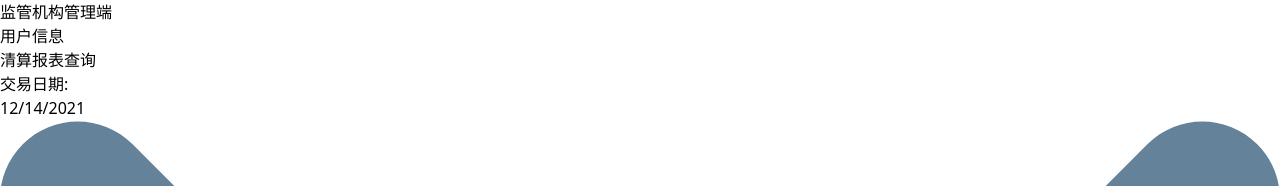
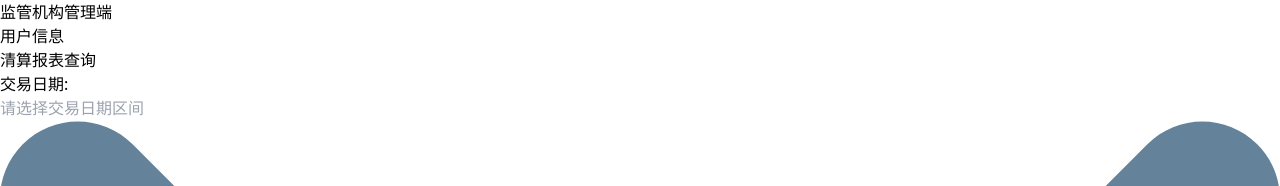
Before and after one commit to cuitaocrazy/supervision, a Next.js app in the folder web-site/regulator-mag/: page /liquRepo in a window 1280 px wide. Shown: the top 186 px of the page. Built offline with nearby package versions, Linux system fonts and the light colour scheme.

Commit message:
查询条件交易日期修改为区间

```diff
--- a/web-site/regulator-mag/components/DatePicker.tsx
+++ b/web-site/regulator-mag/components/DatePicker.tsx
@@ -4,10 +4,32 @@ import DatePicker from "react-datepicker";
 import "react-datepicker/dist/react-datepicker.css";
 
 const DatePick = () => {
-  const [startDate, setStartDate] = useState(new Date());
+  //const [startDate, setStartDate] = useState(new Date());
+   const [dateRange, setDateRange] = useState([null, null]);
+   const [startDate, endDate] = dateRange;
   return (
-
-      <DatePicker className="p-2 rounded-md" selected={startDate} onChange={(date) => setStartDate(date)} />
+      // <DatePicker className="p-2 rounded-md outline-none" selected={startDate} onChange={(date) => setStartDate(date)} />
+      <DatePicker
+      className="p-2 rounded-md"
+      selectsRange={true}
+      startDate={startDate}
+      endDate={endDate}
+      onChange={(update) => {
+        setDateRange(update);
+      }}
+      isClearable={true}
+      dateFormat="yy-MM-dd"
+      placeholderText="请选择交易日期区间"
+    />
+    // <DatePicker
+    //   selectsRange={true}
+    //   startDate={startDate}
+    //   endDate={endDate}
+    //   onChange={(update) => {
+    //     setDateRange(update);
+    //   }}
+    //   isClearable={true}
+    // />
   );
 };
 
--- a/web-site/regulator-mag/components/paging.tsx
+++ b/web-site/regulator-mag/components/paging.tsx
@@ -3,7 +3,7 @@ import {FC} from 'react'
 // 分页组件
 const Paging:FC=()=>{
   return (
-    <div className="flex items-center justify-between px-4 py-3 mt-10 bg-white border-t border-gray-200 sm:px-6">
+    <div className="flex items-center justify-between px-4 py-3 mx-10 mt-10 bg-white border-t border-gray-200 sm:px-6">
       <div className="flex justify-between flex-1 sm:hidden">
         <a
           href="#"
```
Also changed, not shown: 1 other file (tests, documents, lock files or other folders).
